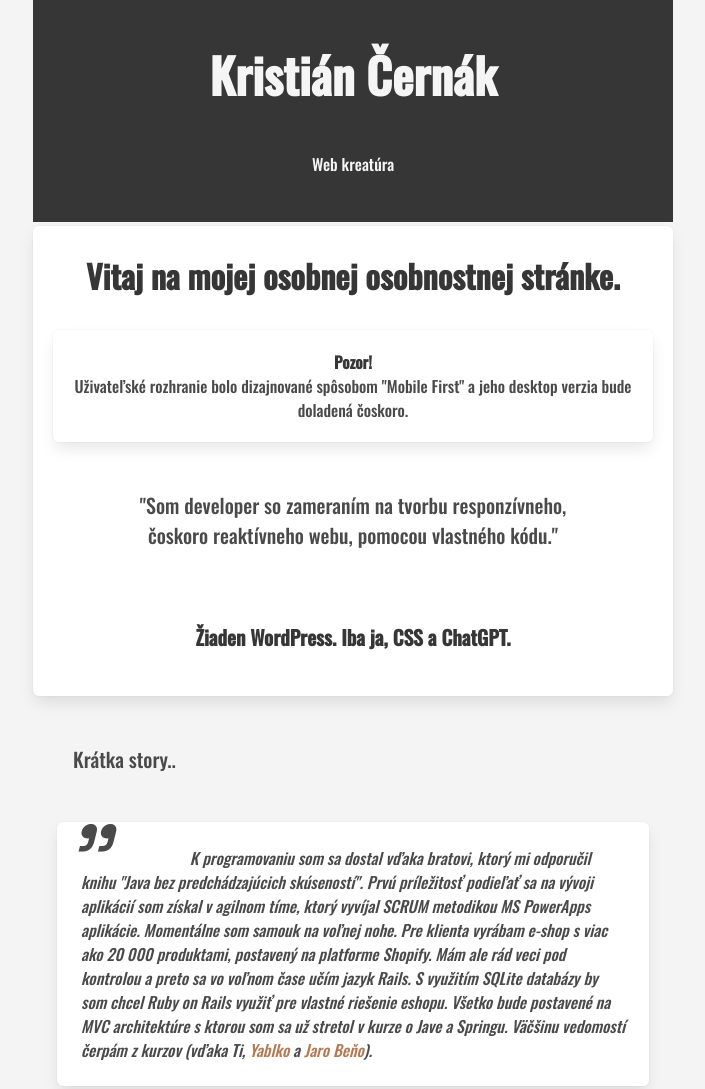
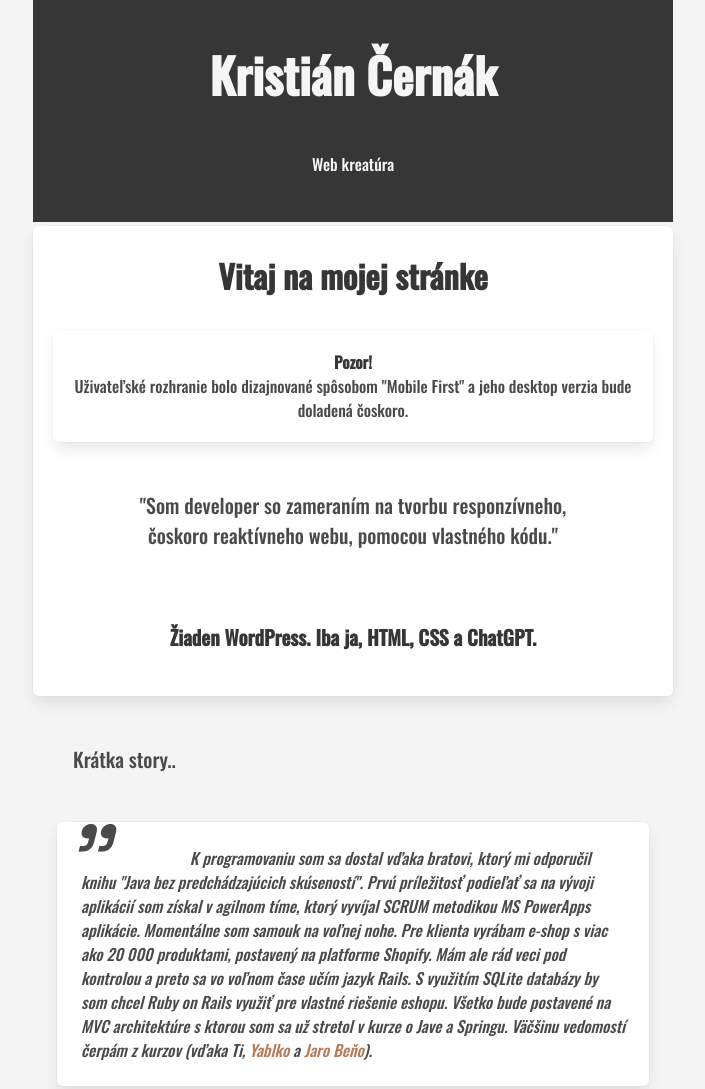
Before and after one commit to kilocharlie96/webamater, a plain HTML site: page index.html in a window 1280 px wide. Shown: the top 1089 px of the page, without its empty margins (287-992 px from the left). Drawn offline with nearby package versions, Linux system fonts and the light colour scheme.

Commit message:
Small changes into index.html

```diff
--- a/index.html
+++ b/index.html
@@ -26,10 +26,10 @@
 
     <div class="content">
         <main class="box has-text-centered container is-max-desktop">
-            <h3 class="subtitle is-3 p-3">Vitaj na mojej osobnej osobnostnej stránke.</h3>
+            <h3 class="subtitle is-3 p-3">Vitaj na mojej stránke</h3>
             <p class="box"><strong>Pozor!</strong><br> Uživateľské rozhranie bolo dizajnované spôsobom "Mobile First" a jeho desktop verzia bude doladená čoskoro.</p>
             <p class="is-size-5 pr-3 pl-3 m-6">"Som developer so zameraním na tvorbu responzívneho, čoskoro reaktívneho webu, pomocou vlastného kódu."</p>
-            <p class="is-size-5 p-5 ml-4 mr-4"><strong>Žiaden WordPress. Iba ja, CSS a ChatGPT.</strong></p>
+            <p class="is-size-5 p-5 ml-4 mr-4"><strong>Žiaden WordPress. Iba ja, HTML, CSS a ChatGPT.</strong></p>
         </main>
 
         <div>
@@ -133,7 +133,7 @@
 
             </section>
 
-        <p class="is-size-6 p-5"><strong>Všetko ale pekne postupne.</strong><br>Do väčšiny z vyššie spomenutých technológií som mal možnosť nahliadnuť. Nedovolím si ale tvrdiť, že ich už ovládam. Ako budú vedomosti pribúdať, aj túto stránku a jej kód budem brúsiť, leštiť, maľovať a pridávať ďalšie fičúrky. Jej zámerom je ukázať môj aktuálny level znalostí a kreativitu. Nahliadni do zdrojového kódu, alebo šupni rovno na <a href="https://github.com/kilocharlie96">GitHub</a>.<br>Keďže si sa dostal/a až sem, môj výtvor Ťa zrejme aspoň trochu zaujal. Ja mám aspoň trochu menej pocit, že táto stránka patrí aj somnou do koša. Patrí ti odomňa veľká vďaka a vážim si tvoju návštevu ❤️.</p>
+        <p class="is-size-6 p-5"><strong>Všetko ale pekne postupne.</strong><br>Do väčšiny z vyššie spomenutých technológií som mal možnosť nahliadnuť. Nedovolím si ale tvrdiť, že ich už ovládam. Ako budú vedomosti pribúdať, aj túto stránku a jej kód budem brúsiť, leštiť, maľovať a pridávať ďalšie fičúrky. Jej zámerom je ukázať môj aktuálny level znalostí a kreativitu. Nahliadni do zdrojového kódu, alebo šupni rovno na <a href="https://github.com/kilocharlie96">GitHub</a>.<br>Keďže si sa dostal/a až sem, môj výtvor Ťa zrejme aspoň trochu zaujal. Ja mám aspoň trochu menej pocit, že táto stránka patrí aj somnou do koša. Patrí Ti odomňa veľká vďaka a vážim si Tvoju návštevu ❤️.</p>
     </div>
 </div>
 
```
Also changed, not shown: js/script.js (line endings or trailing spaces).
